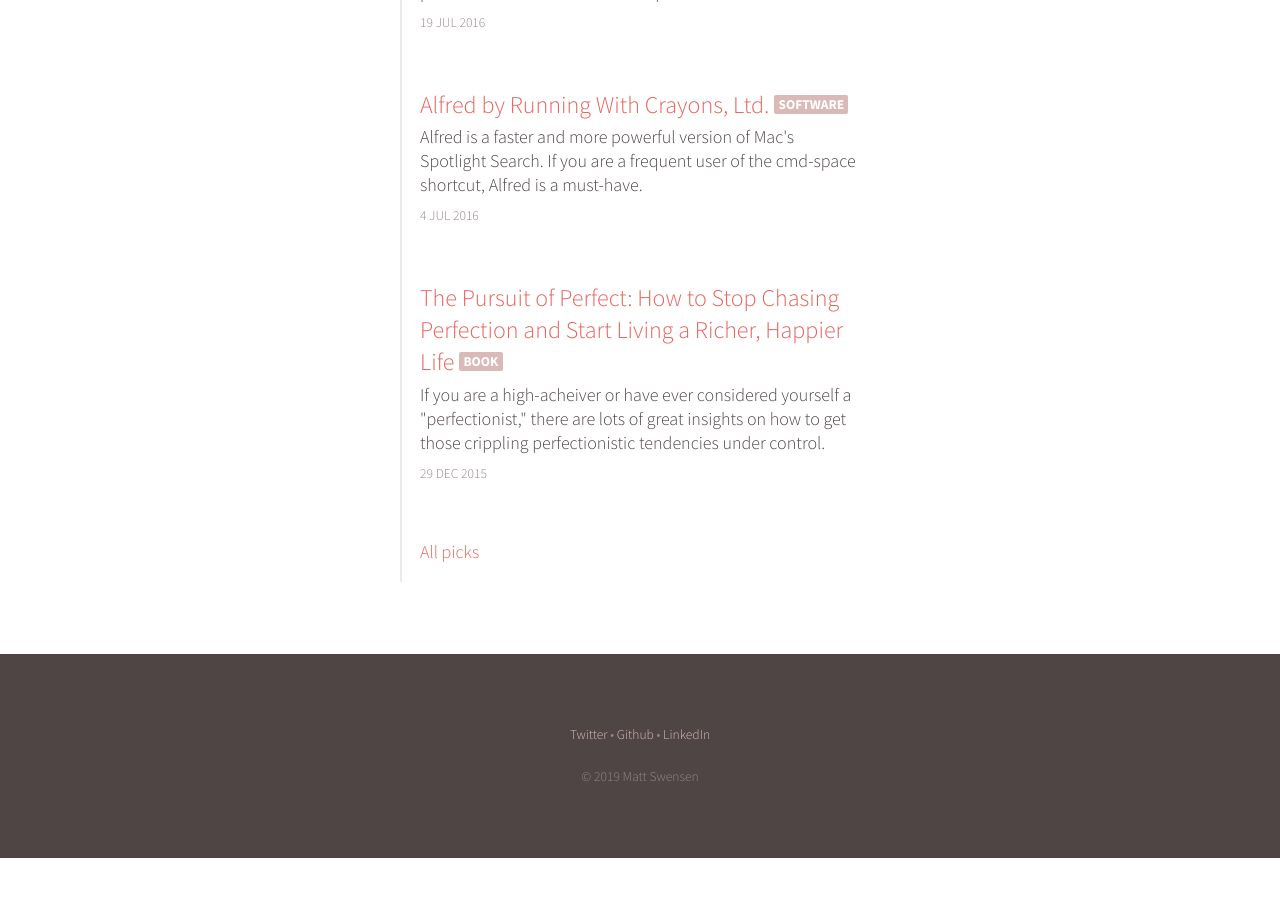
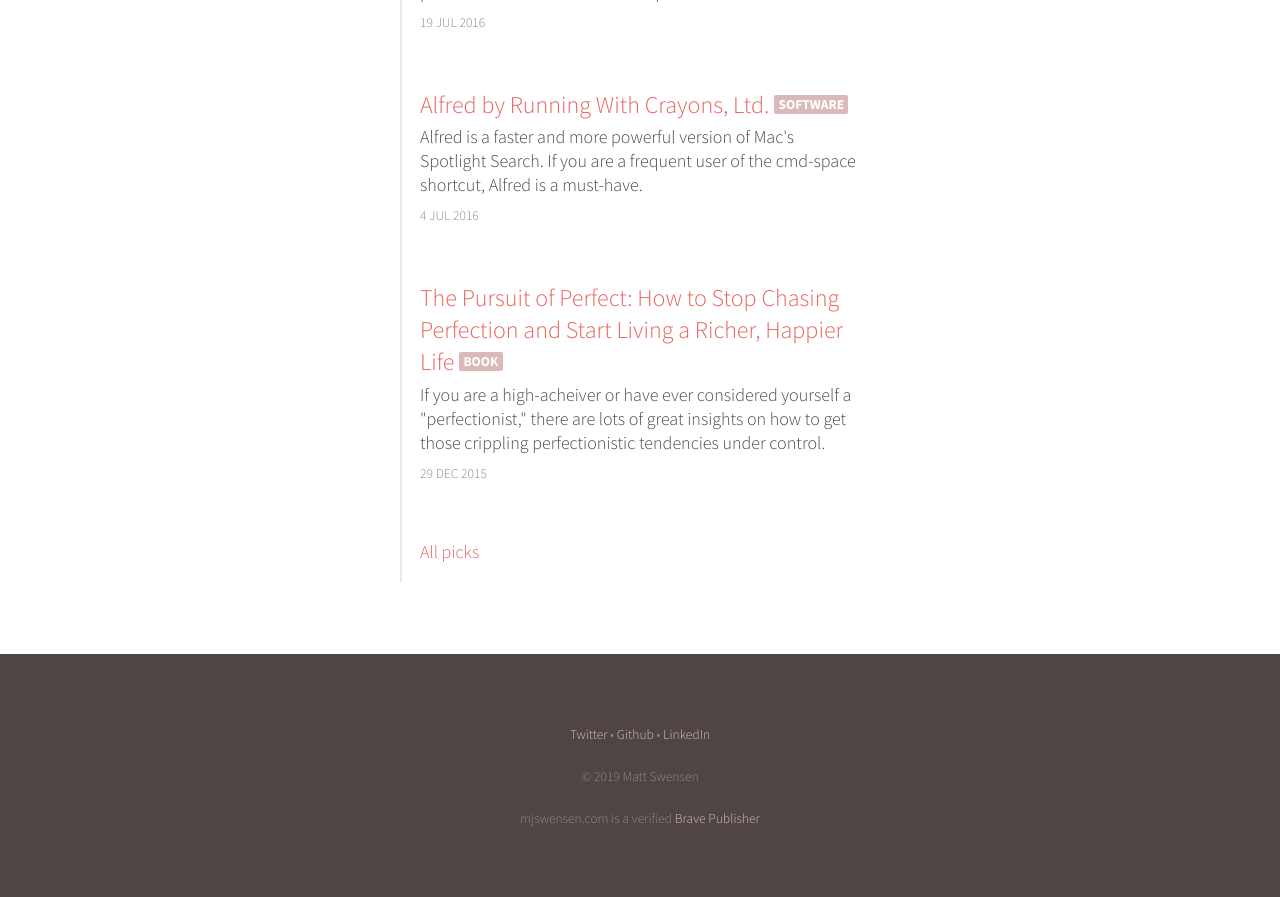
Before and after one commit to mjswensen/mjswensen.com, a Jekyll site: the page built from index.html, in a window 1280 px wide and 900 px high, scrolled down 3206 px. Shown: the top 897 px of the window. Built offline with Jekyll 4.4.1, drawn with Linux system fonts in a browser that asks for light colours; before the commit the page ends 4064 px from its top, so only the background shows below that.

Commit message:
Add Brave publisher link to footer.

```diff
--- a/_includes/footer.html
+++ b/_includes/footer.html
@@ -1,4 +1,5 @@
 <footer>
   <p><a href="https://twitter.com/mjswensen">Twitter</a> • <a href="https://github.com/mjswensen">Github</a> • <a href="https://www.linkedin.com/in/mjswensen">LinkedIn</a></p>
   <p>&copy; {{ site.time | date: "%Y" }} Matt Swensen</p>
+  <p>mjswensen.com is a verified <a href="https://brave.com/mjs929">Brave Publisher</a></p>
 </footer>
```
